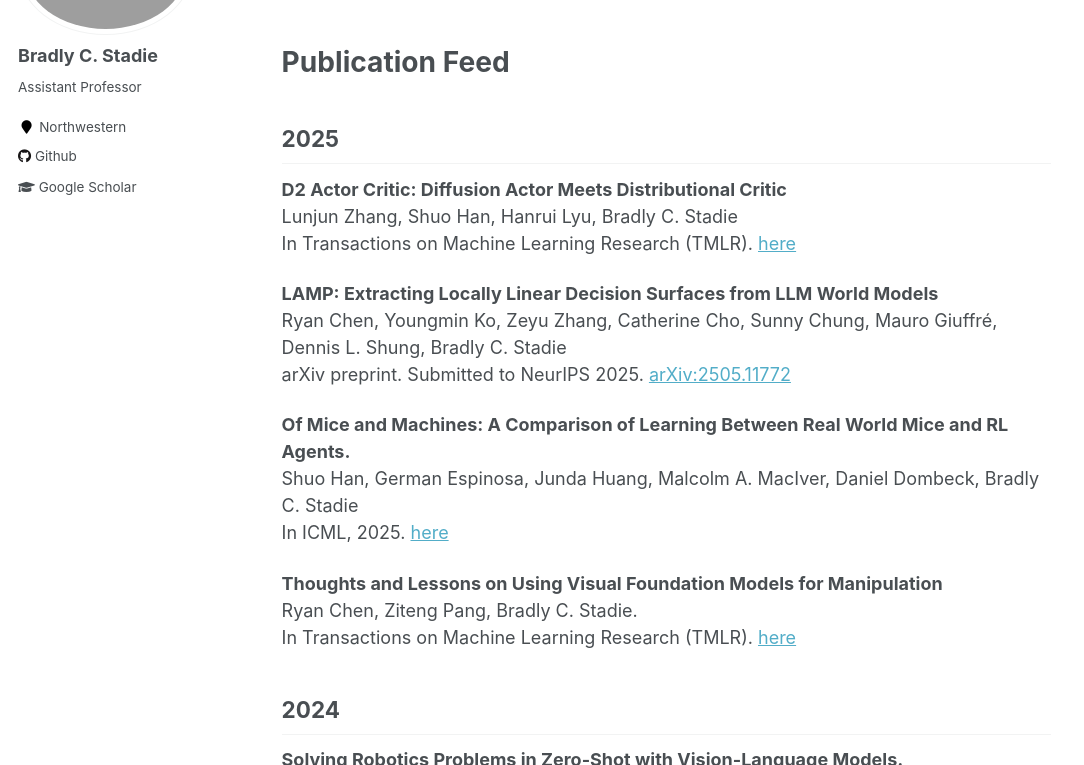
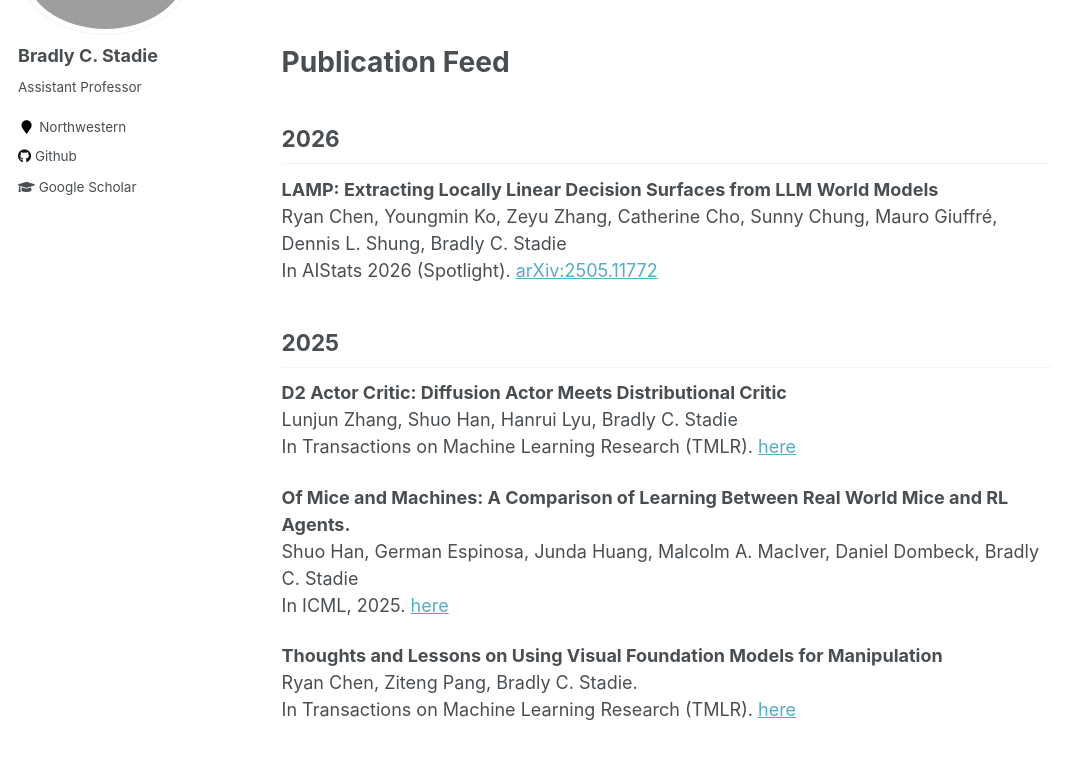
Before and after one commit to bstadie/bstadie.github.io, a Jekyll site: the page built from _pages/about.md, in a window 1280 px wide and 900 px high, scrolled down 1254 px, cut to the strip 135-900 px from the top of the window. Shown: the whole strip, without its empty margins (0-1084 px from the left). Built offline with Jekyll 4.4.1, drawn with Linux system fonts in a browser that asks for light colours.

Commit message:
Update about.md

```diff
--- a/_pages/about.md
+++ b/_pages/about.md
@@ -68,15 +68,17 @@ I recently made a YouTube video about some of my research for a general audience
 
 # Publication Feed
 
+## 2026
+
+**LAMP: Extracting Locally Linear Decision Surfaces from LLM World Models**
+Ryan Chen, Youngmin Ko, Zeyu Zhang, Catherine Cho, Sunny Chung, Mauro Giuffré, Dennis L. Shung, Bradly C. Stadie
+In AIStats 2026 (Spotlight). [arXiv:2505.11772](https://arxiv.org/abs/2505.11772)
+
 ## 2025
 
 **D2 Actor Critic: Diffusion Actor Meets Distributional Critic**
 Lunjun Zhang, Shuo Han, Hanrui Lyu, Bradly C. Stadie
 In Transactions on Machine Learning Research (TMLR). [here](https://openreview.net/forum?id=8KbstCUXhH&noteId=nmqs5DxEuP)
-
-**LAMP: Extracting Locally Linear Decision Surfaces from LLM World Models**
-Ryan Chen, Youngmin Ko, Zeyu Zhang, Catherine Cho, Sunny Chung, Mauro Giuffré, Dennis L. Shung, Bradly C. Stadie
-arXiv preprint. Submitted to NeurIPS 2025. [arXiv:2505.11772](https://arxiv.org/abs/2505.11772)
 
 **Of Mice and Machines: A Comparison of Learning Between Real World Mice and RL Agents.**
 Shuo Han, German Espinosa, Junda Huang, Malcolm A. MacIver, Daniel Dombeck, Bradly C. Stadie
```
